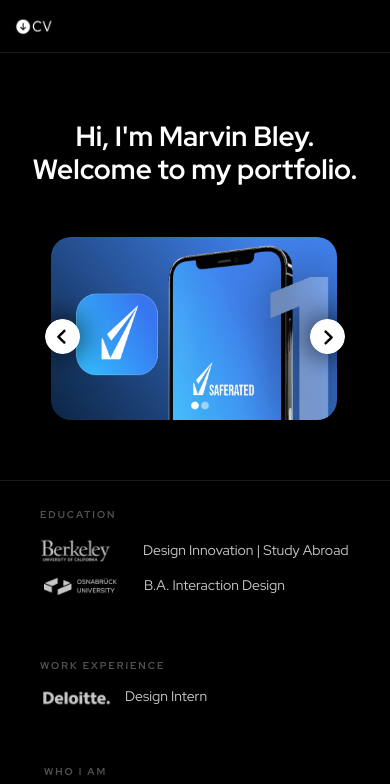
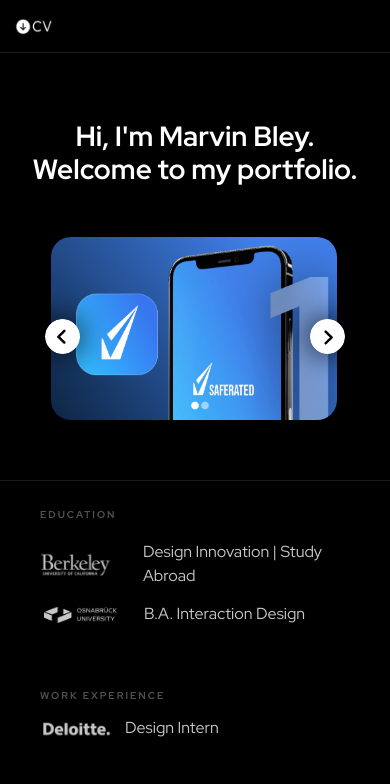
Before and after one commit to marvbl/portfolio, a plain HTML site: page index.html in a window 390 px wide. Shown: the top 784 px of the page. Drawn offline with nearby package versions, Linux system fonts and the light colour scheme.

Commit message:
Update style.css

```diff
--- a/css/style.css
+++ b/css/style.css
@@ -448,6 +448,19 @@
     font-size: 16px !important;
 }
 
+.work-experience-text,
+.work-experience-text2 {
+    font-size: 16px; /* Set font size */
+}
+
+.education-text {
+    font-size: 16px; /* Set font size */
+}
+
+.education-text2 {
+    font-size: 16px; /* Set font size */
+}
+
 }
 
 
```
